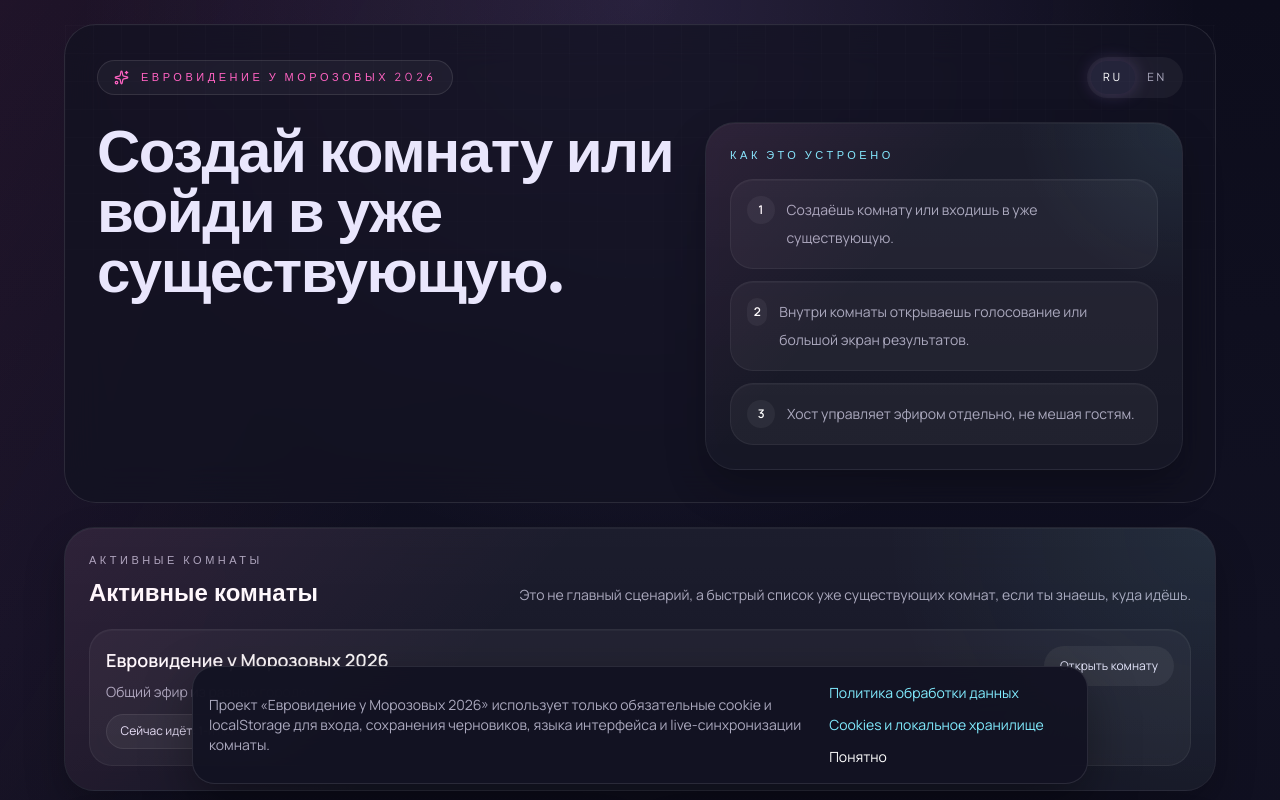
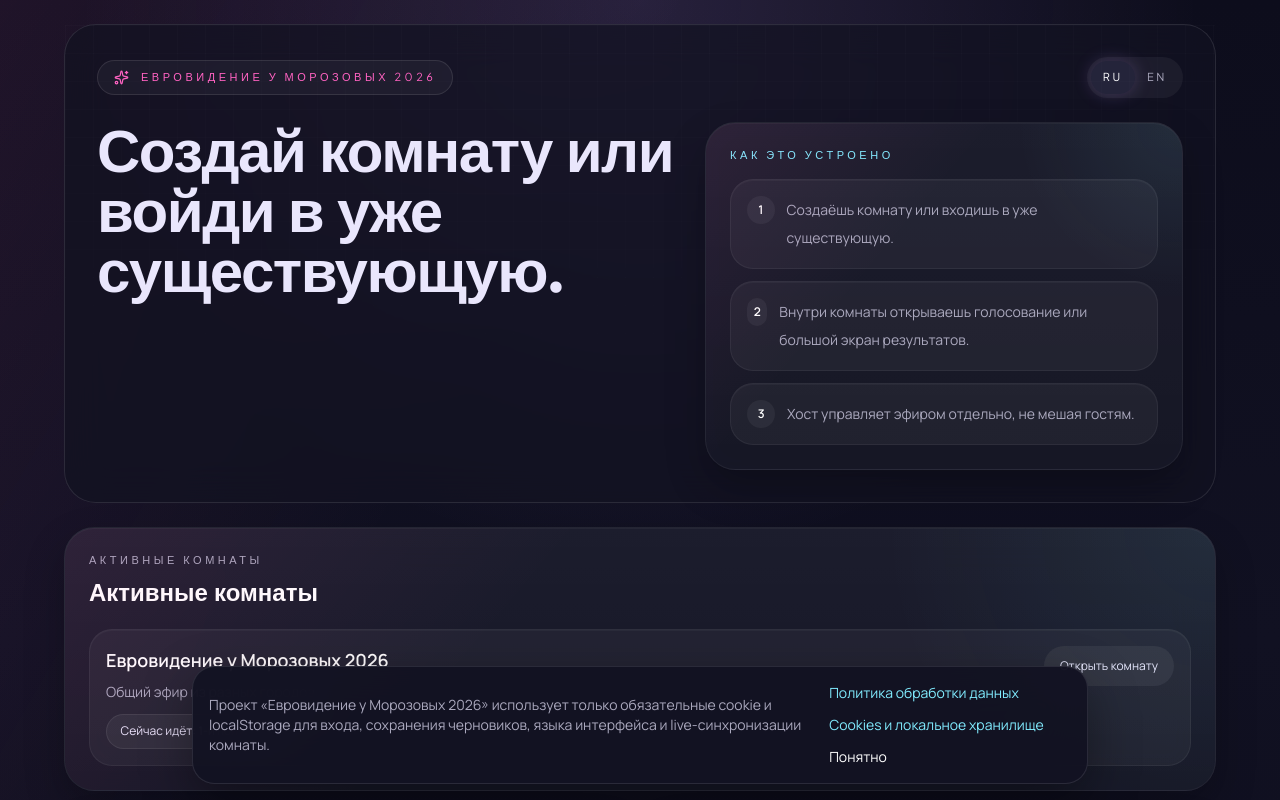
Before and after one commit to Eevee-Eevee-Eve/eurovision-project, a Next.js app in the folder frontend/: page / in a window 1280 px wide. Shown: the top 800 px of the page. Built offline with nearby package versions, Linux system fonts and the light colour scheme; no server answers.

Commit message:
Remove active rooms helper copy

```diff
--- a/frontend/app/page.tsx
+++ b/frontend/app/page.tsx
@@ -89,8 +89,6 @@ export default function Home() {
               "Нужно вводить не название комнаты, а её адрес. Например: neon-arena.",
             joinButton: "Войти в комнату",
             activeRoomsTitle: "Активные комнаты",
-            activeRoomsBody:
-              "Это не главный сценарий, а быстрый список уже существующих комнат, если ты знаешь, куда идёшь.",
             currentStage: "Сейчас идёт",
             openRoom: "Открыть комнату",
             temporary: "Временная",
@@ -125,8 +123,6 @@ export default function Home() {
               "Enter the room address, not the display name. Example: neon-arena.",
             joinButton: "Join room",
             activeRoomsTitle: "Active rooms",
-            activeRoomsBody:
-              "This is a secondary shortcut for people who already know where they are going.",
             currentStage: "Now playing",
             openRoom: "Open room",
             temporary: "Temporary",
@@ -223,7 +219,6 @@ export default function Home() {
         </section>
 
         <section className="show-card p-5 md:p-6">
-          <div className="flex flex-col gap-2 md:flex-row md:items-end md:justify-between">
           <div>
             <p className="label-copy text-[11px] uppercase tracking-[0.32em] text-arenaMuted">
               {text.activeRoomsTitle}
@@ -231,8 +226,6 @@ export default function Home() {
             <h2 className="display-copy mt-2 text-2xl font-black text-white">
               {text.activeRoomsTitle}
             </h2>
-            </div>
-            <p className="max-w-2xl text-sm leading-7 text-arenaMuted">{text.activeRoomsBody}</p>
           </div>
 
           <div className="mt-5 grid gap-3">
```
Lines whose indentation alone changed are shown as unchanged.
